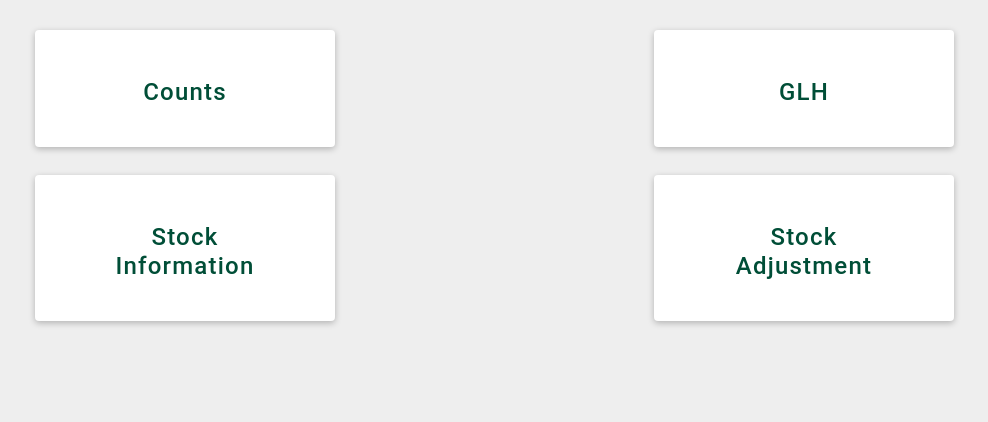
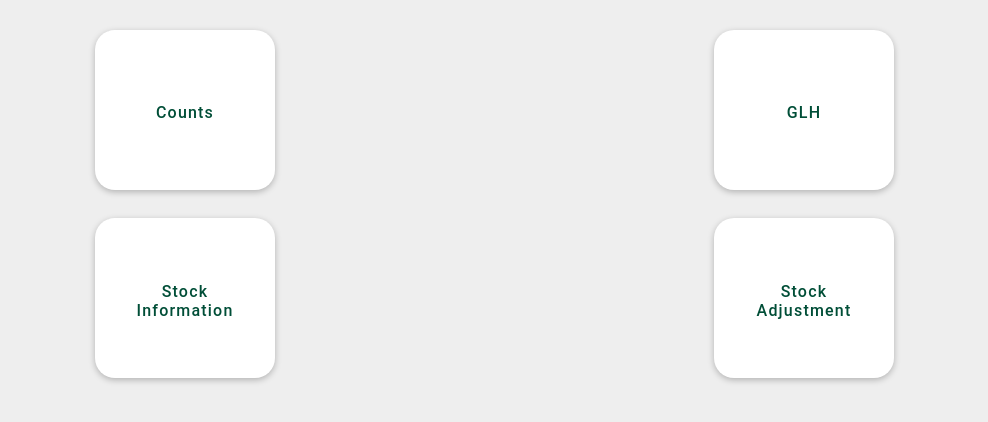
Before and after one commit to Pratiksha-Gawde/testIonic, a React (Vite) app: page / in a window 1280 px wide. Shown: the top 422 px of the page, without its empty margins (146-1134 px from the left). Built offline with nearby package versions, Linux system fonts and the light colour scheme.

Commit message:
added live update sdk

```diff
--- a/package.json
+++ b/package.json
@@ -25,6 +25,7 @@
     "@types/react-router": "^5.1.20",
     "@types/react-router-dom": "^5.3.3",
     "com.lampa.startapp": "^6.1.6",
+    "cordova-plugin-ionic": "5.5.3",
     "ionicons": "^7.0.0",
     "react": "^18.2.0",
     "react-dom": "^18.2.0",
--- a/src/pages/Home.tsx
+++ b/src/pages/Home.tsx
@@ -22,12 +22,12 @@ const Home: React.FC = () => {
           <IonRow>
             <IonCol className="ion-text-center">
               <IonButton className="ion-text-wrap" size="large">
-                <IonText className="ion-text"><h2>Counts</h2></IonText>
+                <IonText className="ion-text"><h6>Counts</h6></IonText>
               </IonButton>
             </IonCol>
             <IonCol className="ion-text-center">
               <IonButton className="ion-text-wrap" size="large" >
-                <IonText className="ion-text"><h2>GLH</h2></IonText>
+                <IonText className="ion-text"><h6>GLH</h6></IonText>
                 </IonButton>
             </IonCol>
           </IonRow>
@@ -36,12 +36,12 @@ const Home: React.FC = () => {
           <IonRow>
             <IonCol className="ion-text-center">
               <IonButton className="ion-text-wrap" size="large"  >
-                  <IonText className="ion-text"><h2>Stock <br /> Information</h2></IonText>
+                  <IonText className="ion-text"><h6>Stock <br /> Information</h6></IonText>
               </IonButton>
             </IonCol>
             <IonCol className="ion-text-center">
               <IonButton className="ion-text-wrap" size="large">
-                <IonText className="ion-text"><h2>Stock <br /> Adjustment</h2></IonText>
+                <IonText className="ion-text"><h6>Stock <br /> Adjustment</h6></IonText>
               </IonButton>
             </IonCol>
           </IonRow>
--- a/src/pages/androidHome.tsx
+++ b/src/pages/androidHome.tsx
@@ -18,10 +18,10 @@ import {
   const openCountsApp = async () => {
 
     countsApp.start(
-          function() { /* success */
+      function () { /* success */
         console.log("Counts App started!");
       },
-          function(error: any) { /* fail */
+      function (error: any) { /* fail */
         alert(error);
       }
     );
@@ -30,10 +30,10 @@ import {
   const openGlhApp = async () => {
 
     glhApp.start(
-        function() { /* success */
+      function () { /* success */
         console.log("GLH App started!");
       },
-        function(error: any) { /* fail */
+      function (error: any) { /* fail */
         alert(error);
       }
     );
@@ -42,10 +42,10 @@ import {
   const openstockInfoApp = async () => {
 
     stockInformationApp.start(
-          function() { /* success */
+      function () { /* success */
         console.log("Stock Information App started!");
       },
-          function(error: any) { /* fail */
+      function (error: any) { /* fail */
         alert(error);
       }
     );
@@ -54,10 +54,10 @@ import {
   const openstockAdjustmentApp = async () => {
 
     stockAdjustmentApp.start(
-          function() { /* success */
+      function () { /* success */
         console.log("Stock Adjustment App started!");
       },
-          function(error: any) { /* fail */
+      function (error: any) { /* fail */
         alert(error);
       }
     );
@@ -65,38 +65,38 @@ import {
 
   var countsApp = (window as any).startApp.set({
     "package": "com.morrisons.instore",
-      "action":"ACTION_MAIN",
-        "category":"CATEGORY_DEFAULT",
-      "flags":["FLAG_ACTIVITY_CLEAR_TOP","FLAG_ACTIVITY_CLEAR_TASK"],
-      "component": ["com.morrisons.instore.sit","com.morrisons.instore.modules.scheduledcounts.home.ScheduledCountsHomeActivity"],
-        "intentstart":"startActivity"
+    "action": "ACTION_MAIN",
+    "category": "CATEGORY_DEFAULT",
+    "flags": ["FLAG_ACTIVITY_CLEAR_TOP", "FLAG_ACTIVITY_CLEAR_TASK"],
+    "component": ["com.morrisons.instore.sit", "com.morrisons.instore.modules.scheduledcounts.home.ScheduledCountsHomeActivity"],
+    "intentstart": "startActivity"
   });
 
   var glhApp = (window as any).startApp.set({
     "package": "com.morrisons.instore",
-      "action":"ACTION_MAIN",
-        "category":"CATEGORY_DEFAULT",
-      "flags":["FLAG_ACTIVITY_CLEAR_TOP","FLAG_ACTIVITY_CLEAR_TASK"],
-      "component": ["com.morrisons.instore.sit","com.morrisons.instore.modules.storewalk.menu.StoreWalkMenuActivity"],
-        "intentstart":"startActivity",
+    "action": "ACTION_MAIN",
+    "category": "CATEGORY_DEFAULT",
+    "flags": ["FLAG_ACTIVITY_CLEAR_TOP", "FLAG_ACTIVITY_CLEAR_TASK"],
+    "component": ["com.morrisons.instore.sit", "com.morrisons.instore.modules.storewalk.menu.StoreWalkMenuActivity"],
+    "intentstart": "startActivity",
   });
 
   var stockInformationApp = (window as any).startApp.set({
     "package": "com.morrisons.instore",
-      "action":"ACTION_MAIN",
-        "category":"CATEGORY_DEFAULT",
-      "flags":["FLAG_ACTIVITY_CLEAR_TOP","FLAG_ACTIVITY_CLEAR_TASK"],
-      "component": ["com.morrisons.instore.sit","com.morrisons.instore.modules.stockinformation.stockinfoscan.StockInfoScanActivity"],
-        "intentstart":"startActivity"
+    "action": "ACTION_MAIN",
+    "category": "CATEGORY_DEFAULT",
+    "flags": ["FLAG_ACTIVITY_CLEAR_TOP", "FLAG_ACTIVITY_CLEAR_TASK"],
+    "component": ["com.morrisons.instore.sit", "com.morrisons.instore.modules.stockinformation.stockinfoscan.StockInfoScanActivity"],
+    "intentstart": "startActivity"
   });
 
   var stockAdjustmentApp = (window as any).startApp.set({
     "package": "com.morrisons.instore",
-      "action":"ACTION_MAIN",
-        "category":"CATEGORY_DEFAULT",
-      "flags":["FLAG_ACTIVITY_CLEAR_TOP","FLAG_ACTIVITY_CLEAR_TASK"],
-      "component": ["com.morrisons.instore.sit","com.morrisons.instore.modules.stockoperations.stockadjustments.adjustmenttypeselection.AdjustmentTypeSelectionActivity"],
-        "intentstart":"startActivity"
+    "action": "ACTION_MAIN",
+    "category": "CATEGORY_DEFAULT",
+    "flags": ["FLAG_ACTIVITY_CLEAR_TOP", "FLAG_ACTIVITY_CLEAR_TASK"],
+    "component": ["com.morrisons.instore.sit", "com.morrisons.instore.modules.stockoperations.stockadjustments.adjustmenttypeselection.AdjustmentTypeSelectionActivity"],
+    "intentstart": "startActivity"
   });
 
   return (
@@ -105,26 +105,25 @@ import {
         <IonGrid>
           <IonRow>
             <IonCol className="ion-text-center" class="md">
-                <IonButton size="large"  expand="block" onClick={() =>openCountsApp()}>
-                <IonText className="ion-text"><h2>Counts</h2></IonText>
+              <IonButton className="ion-text-wrap" size="large" onClick={() => openCountsApp()}>
+                <IonText className="ion-text"><h6>Counts</h6></IonText>
               </IonButton>
             </IonCol>
             <IonCol className="ion-text-center">
-                <IonButton size="large"  expand="block"  onClick={() =>openGlhApp()}>
-                <IonText className="ion-text"><h2>GLH</h2></IonText>
+              <IonButton className="ion-text-wrap" size="large" onClick={() => openGlhApp()}>
+                <IonText className="ion-text"><h6>GLH</h6></IonText>
               </IonButton>
             </IonCol>
           </IonRow>
           <IonRow>
             <IonCol className="ion-text-center">
-                <IonButton className="ion-text-wrap" size="large"  expand="block"onClick={() =>openstockInfoApp()}>
-                <IonText className="ion-text"><h2>Stock <br /> Information</h2></IonText>
+              <IonButton className="ion-text-wrap" size="large" onClick={() => openstockInfoApp()}>
+                <IonText className="ion-text"><h6>Stock <br /> Information</h6></IonText>
               </IonButton>
             </IonCol>
             <IonCol className="ion-text-center">
-                <IonButton className="ion-text-wrap" size="large"  expand="block" onClick={() =>openstockAdjustmentApp()}>
-                <IonText className="ion-text"><h2>Stock <br /> Adjustment</h2></IonText>
-                </IonButton>
+              <IonButton className="ion-text-wrap" size="large" onClick={() => openstockAdjustmentApp()}>
+                <IonText className="ion-text"><h6>Stock <br /> Adjustment</h6></IonText></IonButton>
             </IonCol>
           </IonRow>
         </IonGrid>
--- a/src/theme/variables.css
+++ b/src/theme/variables.css
@@ -11,9 +11,6 @@
   --padding-top: 30px;
   --padding-bottom: 30px;
 
-  --maxWidth: 200px;
-  --height: 200px;
-  --text-transform: none;
 }
 
 ion-button {
@@ -30,21 +27,29 @@ ion-button {
   --padding-top: 30px;
   --padding-bottom: 30px;
 
-  --maxWidth: 10px;
-  --height: 500px;
-  --text-transform: none;
-  --margin: 100px;
-  --text-transform: lowercase;
+  --border-top-left-radius: 500px;
+
+  --height: 700px;
+
+
+
 }
 
+.md .ion-text-wrap{
+  width: 180px;
+  height: 160px;
+  --border-radius: 20px;
+}
 .ion-text-wrap{
-  width: 300px;
+  width: 200px;
+  height: 200px;
+  --border-radius: 20px;
 }
 
 .ion-text{
+  /* text-transform: none; */
+}
+
+.md .ion-text{
   text-transform: none;
 }
-
-md .ion-text{
-  text-transform: none;
-}
```
Also changed, not shown: 47 other files (tests, documents, lock files or other folders). Lines whose indentation alone changed are shown as unchanged.
